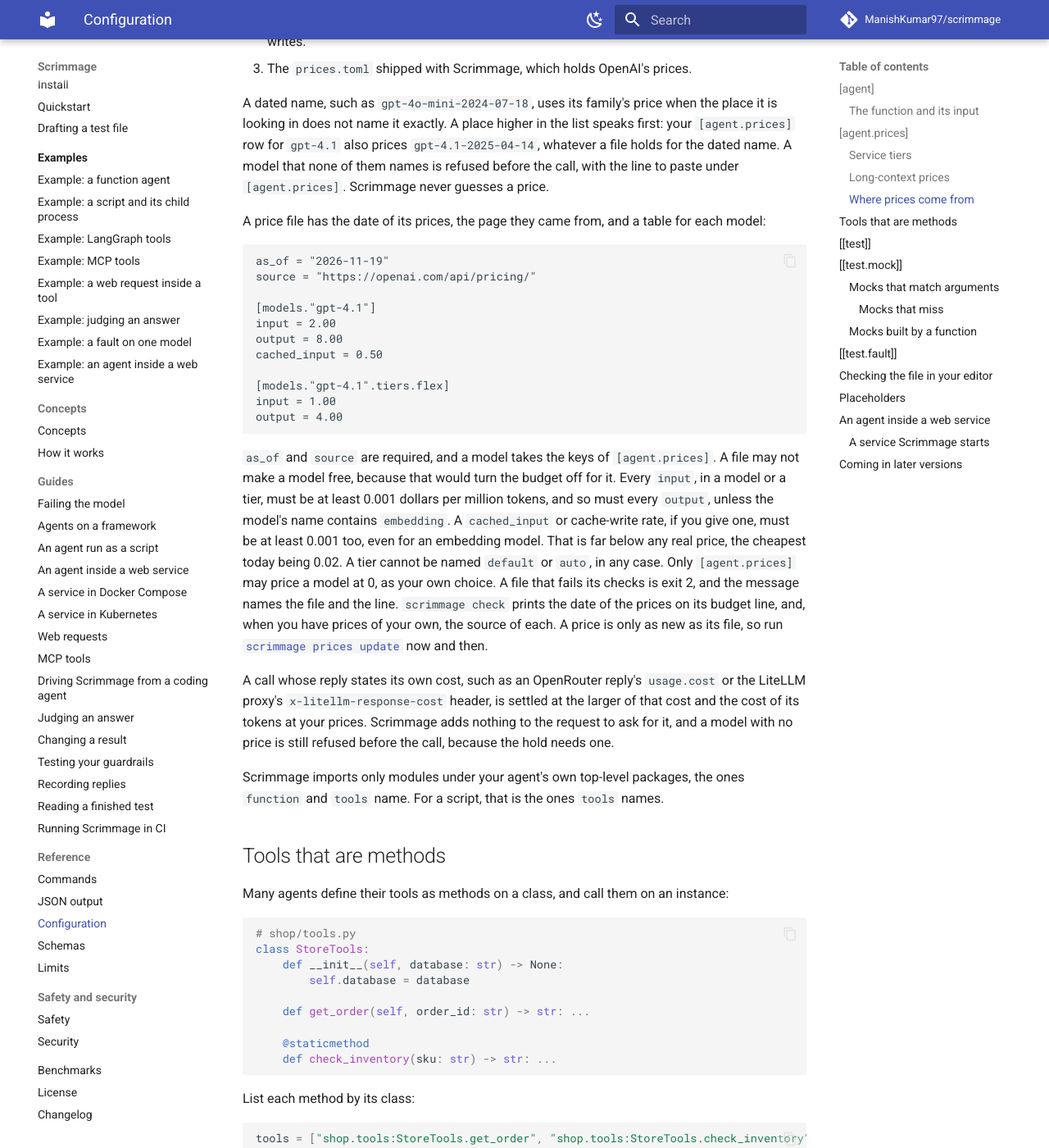
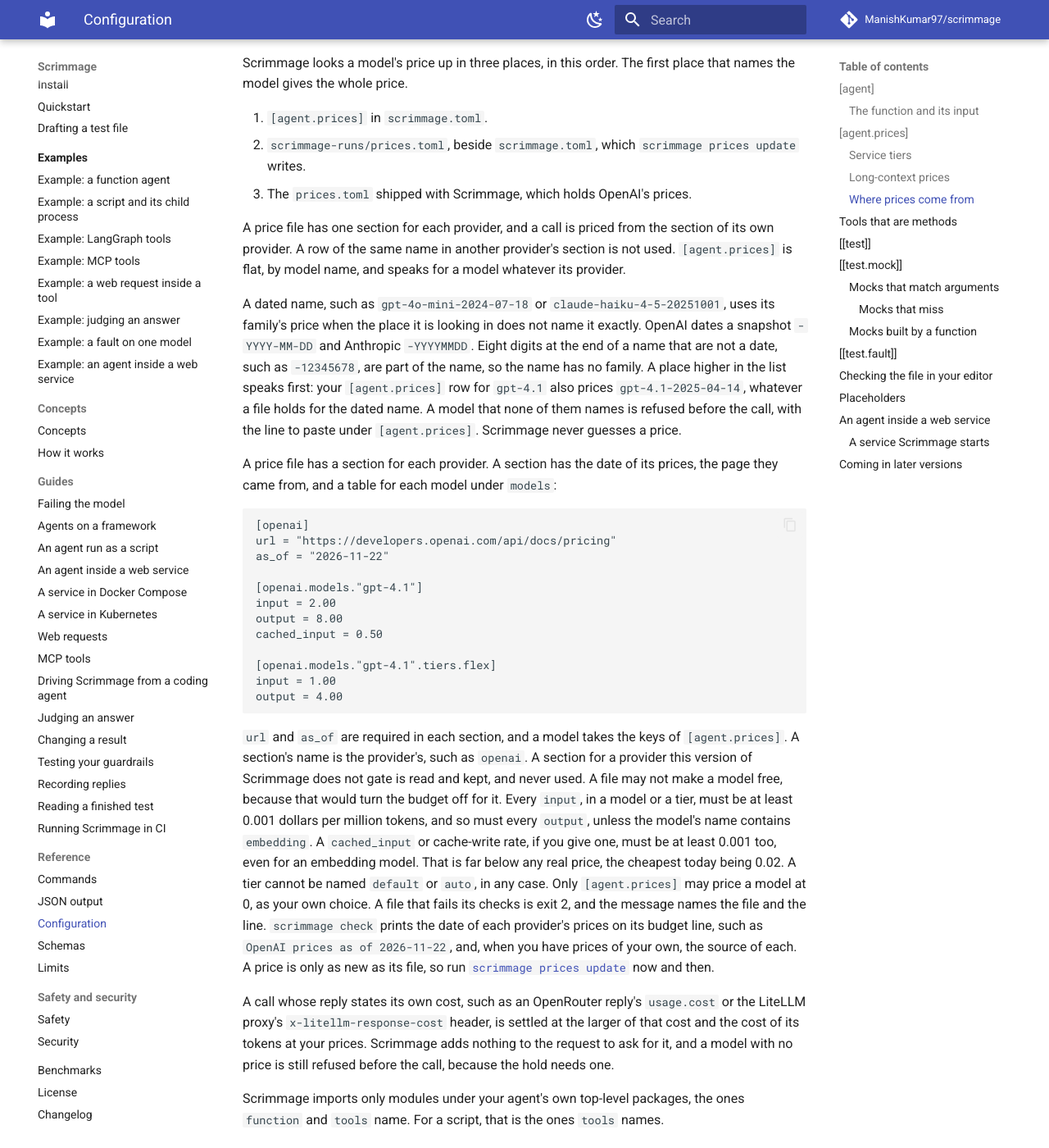
Before and after one commit to ManishKumar97/scrimmage, an MkDocs documentation site: the page built from docs/configuration.md, in a window 1280 px wide and 1400 px high, scrolled down 5662 px. Shown: the whole window at 82% size. Built offline with MkDocs 1.6.1 and Material for MkDocs 9.7.7, drawn with Linux system fonts in a browser that asks for light colours; comment, search, counter and statistics services are not loaded; some of the changed text lies outside the part shown.

Commit message:
docs(prices): describe sectioned price files and the new write keys

````diff
--- a/docs/configuration.md
+++ b/docs/configuration.md
@@ -70,6 +70,8 @@ acme-cache = {input = 0.2, cached_input = 0.02, cache_write_30m = 0.25, cache_wr
 | `cached_input` | The price of an input token the provider served from its prompt cache. Optional, and at most `input`. Without it, cached tokens cost the full `input` price, which can only overstate the cost. |
 | `cache_write_30m` | The price of an input token the provider wrote to its prompt cache for 30 minutes. Optional, and at least `input`. Without it, written tokens cost the full `input` price, as on a model that charges nothing extra to write its cache. |
 | `cache_write_12h` | The same for a token written for 12 hours, a choice on the Responses API. Optional, and at least `input`. |
+| `cache_write_5m` | The same for a token written for 5 minutes. Optional, and at least `input`. Read and checked like the other write rates, in a model, a tier and a `long` table. No provider Scrimmage gates uses it yet. |
+| `cache_write_1h` | The same for a token written for 1 hour. Optional, and at least `input`. No provider Scrimmage gates uses it yet. |
 | `tiers` | The rates of each service tier, as a table of tables, such as `[agent.prices."gpt-4.1".tiers.flex]`. Each tier takes the same keys, and needs `input` and `output`. Optional. A tier not listed costs the model's own rates. See [Service tiers](#service-tiers). |
 | `long` | The rates of a long prompt, as a table such as `[agent.prices."gpt-5.5".long]`. It takes the same rate keys, needs `input` and `output`, and needs `above`, a whole number of input tokens. Optional. A tier may have its own `long`. See [Long-context prices](#long-context-prices). |
 
@@ -129,7 +131,7 @@ A call whose input tokens are more than `above` is settled at the `long` rates,
 A call of exactly `above` tokens costs the normal rates.
 Each `long` rate must be at least the same rate of the model, so a long call never costs less per token.
 A rate that `long` leaves out costs its `input`, as it does for the model.
-A tier may have its own long rates, such as `[models."gpt-5.5".tiers.flex.long]`; a tier with none costs its own rates at any length.
+A tier may have its own long rates, such as `[openai.models."gpt-5.5".tiers.flex.long]`; a tier with none costs its own rates at any length.
 `long` works the same in a price file and in `[agent.prices]`.
 
 A price here replaces a file's price whole: `gpt-4o = {input = 2.5, output = 10}` has no cached price, even though the shipped file has one.
@@ -143,28 +145,38 @@ The first place that names the model gives the whole price.
 2. `scrimmage-runs/prices.toml`, beside `scrimmage.toml`, which `scrimmage prices update` writes.
 3. The `prices.toml` shipped with Scrimmage, which holds OpenAI's prices.
 
-A dated name, such as `gpt-4o-mini-2024-07-18`, uses its family's price when the place it is looking in does not name it exactly.
+A price file has one section for each provider, and a call is priced from the section of its own provider.
+A row of the same name in another provider's section is not used.
+`[agent.prices]` is flat, by model name, and speaks for a model whatever its provider.
+
+A dated name, such as `gpt-4o-mini-2024-07-18` or `claude-haiku-4-5-20251001`, uses its family's price when the place it is looking in does not name it exactly.
+OpenAI dates a snapshot `-YYYY-MM-DD` and Anthropic `-YYYYMMDD`.
+Eight digits at the end of a name that are not a date, such as `-12345678`, are part of the name, so the name has no family.
 A place higher in the list speaks first: your `[agent.prices]` row for `gpt-4.1` also prices `gpt-4.1-2025-04-14`, whatever a file holds for the dated name.
 A model that none of them names is refused before the call, with the line to paste under `[agent.prices]`.
 Scrimmage never guesses a price.
 
-A price file has the date of its prices, the page they came from, and a table for each model:
+A price file has a section for each provider.
+A section has the date of its prices, the page they came from, and a table for each model under `models`:
 
 ```text
-as_of = "2026-11-19"
-source = "https://openai.com/api/pricing/"
+[openai]
+url = "https://developers.openai.com/api/docs/pricing"
+as_of = "2026-11-22"
 
-[models."gpt-4.1"]
+[openai.models."gpt-4.1"]
 input = 2.00
 output = 8.00
 cached_input = 0.50
 
-[models."gpt-4.1".tiers.flex]
+[openai.models."gpt-4.1".tiers.flex]
 input = 1.00
 output = 4.00
 ```
 
-`as_of` and `source` are required, and a model takes the keys of `[agent.prices]`.
+`url` and `as_of` are required in each section, and a model takes the keys of `[agent.prices]`.
+A section's name is the provider's, such as `openai`.
+A section for a provider this version of Scrimmage does not gate is read and kept, and never used.
 A file may not make a model free, because that would turn the budget off for it.
 Every `input`, in a model or a tier, must be at least 0.001 dollars per million tokens, and so must every `output`, unless the model's name contains `embedding`.
 A `cached_input` or cache-write rate, if you give one, must be at least 0.001 too, even for an embedding model.
@@ -172,7 +184,7 @@ That is far below any real price, the cheapest today being 0.02.
 A tier cannot be named `default` or `auto`, in any case.
 Only `[agent.prices]` may price a model at 0, as your own choice.
 A file that fails its checks is exit 2, and the message names the file and the line.
-`scrimmage check` prints the date of the prices on its budget line, and, when you have prices of your own, the source of each.
+`scrimmage check` prints the date of each provider's prices on its budget line, such as `OpenAI prices as of 2026-11-22`, and, when you have prices of your own, the source of each.
 A price is only as new as its file, so run [`scrimmage prices update`](cli.md#scrimmage-prices-update) now and then.
 
 A call whose reply states its own cost, such as an OpenRouter reply's `usage.cost` or the LiteLLM proxy's `x-litellm-response-cost` header, is settled at the larger of that cost and the cost of its tokens at your prices.
````
Also changed, not shown: docs/cli.md (+5 -3 lines), docs/examples/service-agent.md (+1 -1 lines), docs/json-output.md (+2 -2 lines), docs/limits.md (+3 -1 lines), docs/quickstart.md (+1 -1 lines), 2 other files.
